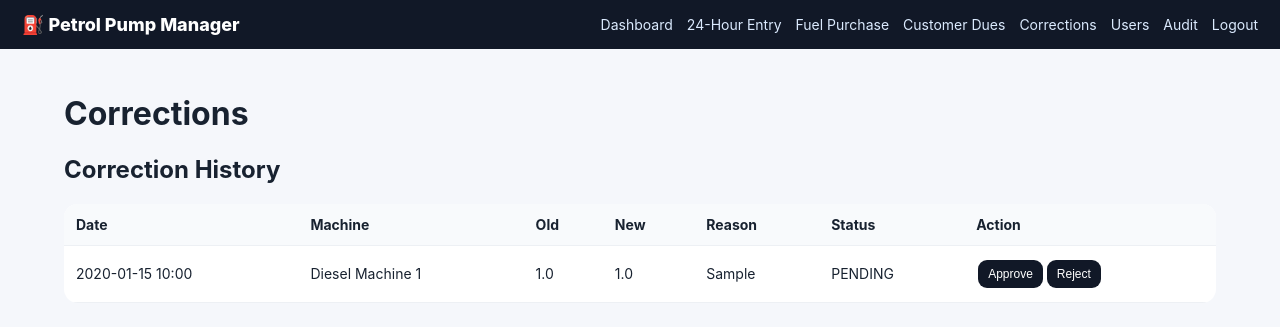
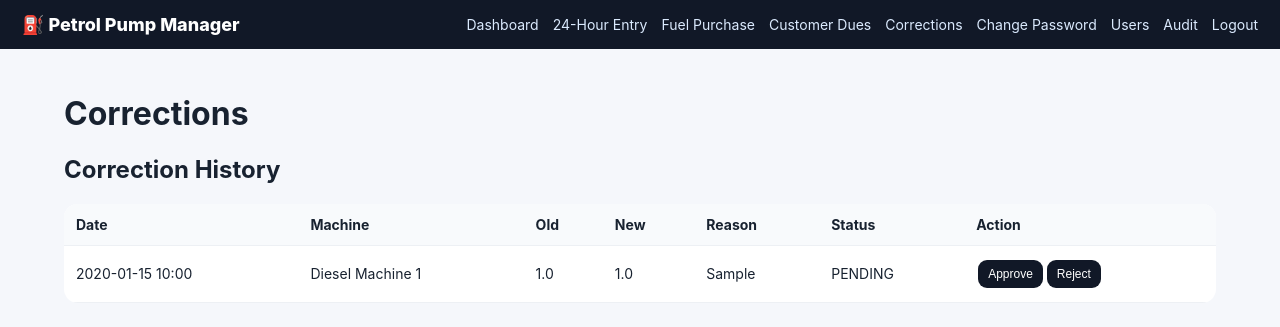
Before and after one commit to sanskritishivhare42/petrol-pump-manager, a Flask app: page /corrections in a window 1280 px wide. Shown: the top 327 px of the page. Run offline with Flask 3, Linux system fonts and the light colour scheme; the visitor is signed in with stand-in values (Sample User, id 1); tables that the repository leaves empty hold one stand-in row (values such as "Sample post").

Commit message:
Refactor navigation and add Change Password link

```diff
--- a/templates/base.html
+++ b/templates/base.html
@@ -1,41 +1,63 @@
 <!doctype html>
 <html lang="en">
+
 <head>
 <meta charset="utf-8">
 <meta name="viewport" content="width=device-width,initial-scale=1">
 <title>Petrol Pump Manager</title>
+
 <link rel="stylesheet" href="{{ url_for('static', filename='style.css') }}">
+
 </head>
 
 <body>
 
 <header>
+
 <div class="brand">⛽ Petrol Pump Manager</div>
 
 {% if session.get('user_id') %}
+
 <nav>
+
 <a href="{{ url_for('dashboard') }}">Dashboard</a>
+
 <a href="{{ url_for('daily') }}">24-Hour Entry</a>
+
 <a href="{{ url_for('purchase') }}">Fuel Purchase</a>
+
 <a href="{{ url_for('dues') }}">Customer Dues</a>
+
 <a href="{{ url_for('corrections') }}">Corrections</a>
 
+<a href="{{ url_for('change_password') }}">Change Password</a>
+
 {% if session.get('role') == 'ADMIN' %}
+
 <a href="{{ url_for('users') }}">Users</a>
+
 <a href="{{ url_for('audit') }}">Audit</a>
+
 {% endif %}
 
 <a href="{{ url_for('logout') }}">Logout</a>
+
 </nav>
+
 {% endif %}
+
 </header>
 
 <main>
 
 {% with messages = get_flashed_messages(with_categories=true) %}
+
 {% for category, message in messages %}
+
 <div class="flash {{ category }}">{{ message }}</div>
+
 {% endfor %}
+
 {% endwith %}
 
 {% block content %}{% endblock %}
@@ -43,4 +65,5 @@
 </main>
 
 </body>
+
 </html>
```
Lines whose indentation alone changed are shown as unchanged.
